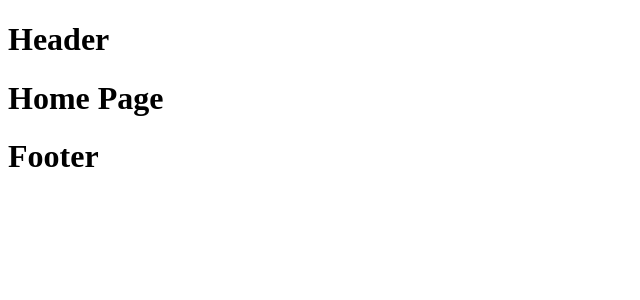
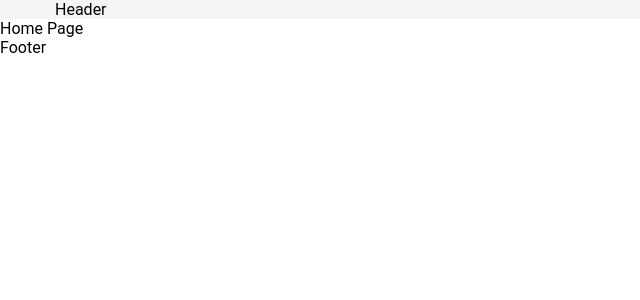
Before and after one commit to NhanDinhVan/Dvns_Mart, a React (Create React App) app: page / in a window 1280 px wide. Shown: the top 300 px of the page, without its empty margins (0-640 px from the left). Built offline with nearby package versions, Linux system fonts and the light colour scheme.

Commit message:
feat(): b4 build scss file for all component and header.

```diff
--- a/package.json
+++ b/package.json
@@ -6,10 +6,13 @@
     "@testing-library/jest-dom": "^5.17.0",
     "@testing-library/react": "^13.4.0",
     "@testing-library/user-event": "^13.5.0",
+    "postcss": "^8.5.1",
     "react": "^19.0.0",
     "react-dom": "^19.0.0",
     "react-router-dom": "^6.28.2",
     "react-scripts": "5.0.1",
+    "resolve-url-loader": "^5.0.0",
+    "sass": "^1.83.4",
     "web-vitals": "^2.1.4"
   },
   "scripts": {
--- a/src/index.js
+++ b/src/index.js
@@ -1,9 +1,8 @@
 import React from 'react';
 import ReactDOM from 'react-dom/client';
-import HomePage from './pages/user/homePage';
 import { BrowserRouter } from 'react-router-dom';
-import ProfilePage from './pages/user/profilePage';
 import RouterCustom from './router';
+import './style/style.scss';
 
 const root = ReactDOM.createRoot(document.getElementById('root'));
 root.render(
--- a/src/pages/user/homePage/index.js
+++ b/src/pages/user/homePage/index.js
@@ -1,7 +1,7 @@
 import { memo } from "react";
 
 const HomePage = () => {
-    return <h1> Home Page</h1>
+    return <div> Home Page</div>
 }
 
 export default memo(HomePage);
--- a/src/pages/user/theme/footer/index.js
+++ b/src/pages/user/theme/footer/index.js
@@ -1,7 +1,7 @@
 import { memo } from "react";
 
 const Footer = () => {
-    return <h1>Footer</h1>
+    return <div>Footer</div>
 }
 
 export default memo(Footer);
--- a/src/pages/user/theme/header/index.js
+++ b/src/pages/user/theme/header/index.js
@@ -1,7 +1,9 @@
 import { memo } from "react";
-
+import "./style.scss"
 const Header = () => {
-    return <h1>Header</h1>;
+    return <div className="header_top">
+        <div className="container">Header</div>
+    </div>;
 }
 
 export default memo(Header);
--- /dev/null
+++ b/src/pages/user/theme/header/style.scss
@@ -0,0 +1,3 @@
+.header_top{
+    background: #f5f5f5;
+}
--- /dev/null
+++ b/src/style/pages/_all.scss
@@ -0,0 +1,21 @@
+@use "sass:map";
+@import "theme";
+
+
+html,
+body{
+    margin: 0;
+}
+*{
+    font-family: Roboto;
+    padding: 0;
+    margin: 0;
+}
+.container{
+    margin: auto;
+    max-width: 1170px;
+    width: 100%;
+    padding-left: 15px;
+    padding-right: 15px;
+    // background: map.get($theme-colors, "main");
+}
--- /dev/null
+++ b/src/style/pages/_theme.scss
@@ -0,0 +1,3 @@
+$theme-colors: (
+    "main": #70ca6a,
+)
--- /dev/null
+++ b/src/style/style.scss
@@ -0,0 +1 @@
+@import "./pages/all";
--- a/src/utils/router.js
+++ b/src/utils/router.js
@@ -1,6 +1,6 @@
 export const ROUTERS = {
     USER: {
-        HOME: "",
+        HOME: "/",
         PROFILE: "profile"
     }
 }
```
Also changed, not shown: 1 other file (tests, documents, lock files or other folders).
